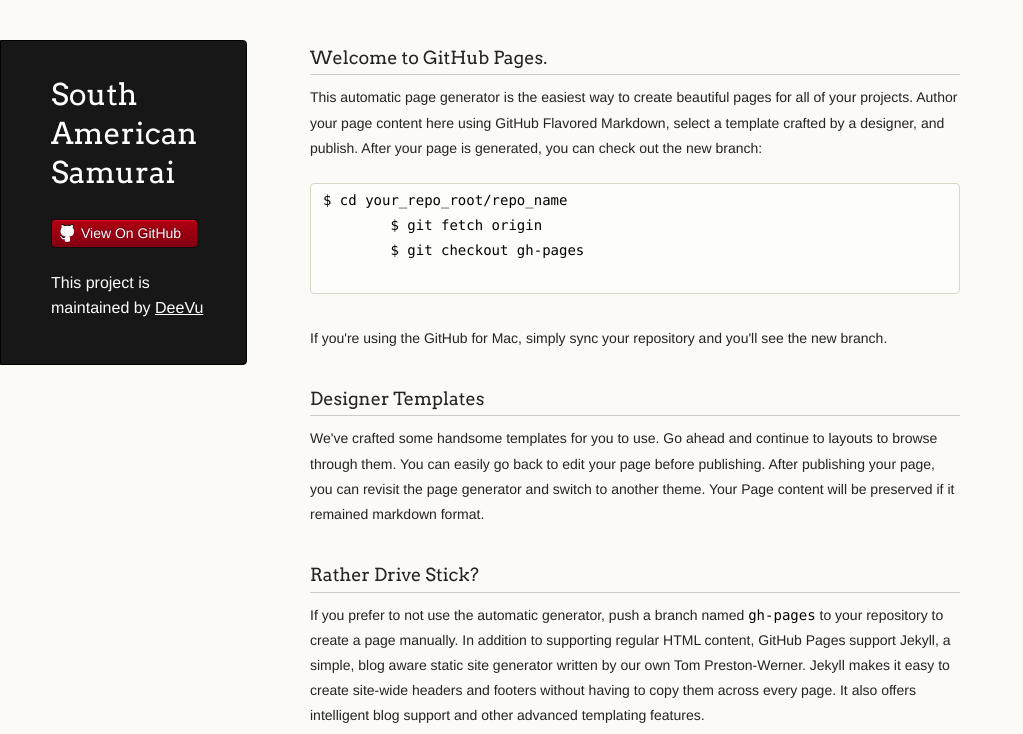
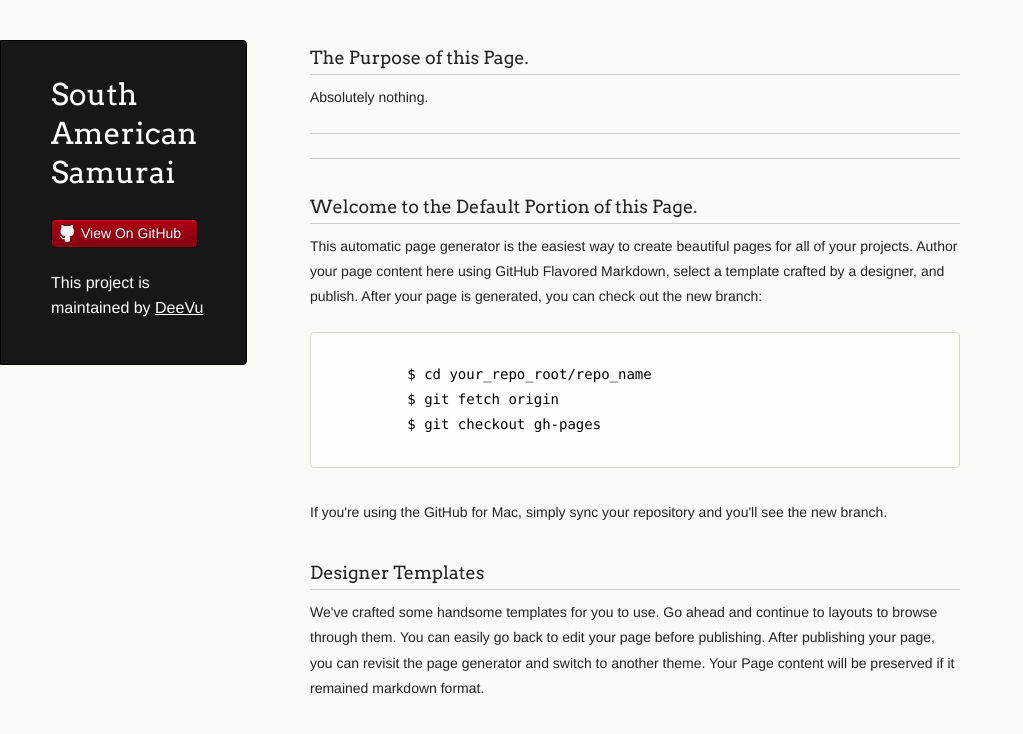
Before and after one commit to awhipp/SAS, a plain HTML site: page index.html in a window 1280 px wide. Shown: the top 734 px of the page, without its empty margins (0-1023 px from the left). Drawn offline with Linux system fonts and the light colour scheme.

Commit message:
Updated Index.html

```diff
--- a/index.html
+++ b/index.html
@@ -23,18 +23,26 @@
         </ul>
 
         <p class="header">This project is maintained by <a class="header name" href="https://github.com/awhipp">DeeVu</a></p>
+      </header>
 
 
-      </header>
       <section>
 
-        <h3>Welcome to GitHub Pages.</h3>
+        <h3> The Purpose of this Page. </h3>
+
+        <p> Absolutely nothing. </p>
+
+        <hr>
+        <hr>
+
+        <h3>Welcome to the Default Portion of this Page.</h3>
 
         <p>This automatic page generator is the easiest way to create beautiful pages for all of your projects. Author your page content here using GitHub Flavored Markdown, select a template crafted by a designer, and publish. After your page is generated, you can check out the new branch:</p>
 
-        <pre><code>$ cd your_repo_root/repo_name
-        $ git fetch origin
-        $ git checkout gh-pages
+        <pre><code>
+          $ cd your_repo_root/repo_name
+          $ git fetch origin
+          $ git checkout gh-pages
         </code></pre>
 
         <p>If you're using the GitHub for Mac, simply sync your repository and you'll see the new branch.</p>
@@ -55,6 +63,8 @@
 
         <p>Having trouble with Pages? Check out the documentation at <a href="http://help.github.com/pages">http://help.github.com/pages</a> or contact <a href="mailto:support@github.com">support@github.com</a> and we’ll help you sort it out.</p>
       </section>
+
+
       <footer>
       	<p class="header">Enjoy Your Stay!</p>
       </footer>
```
